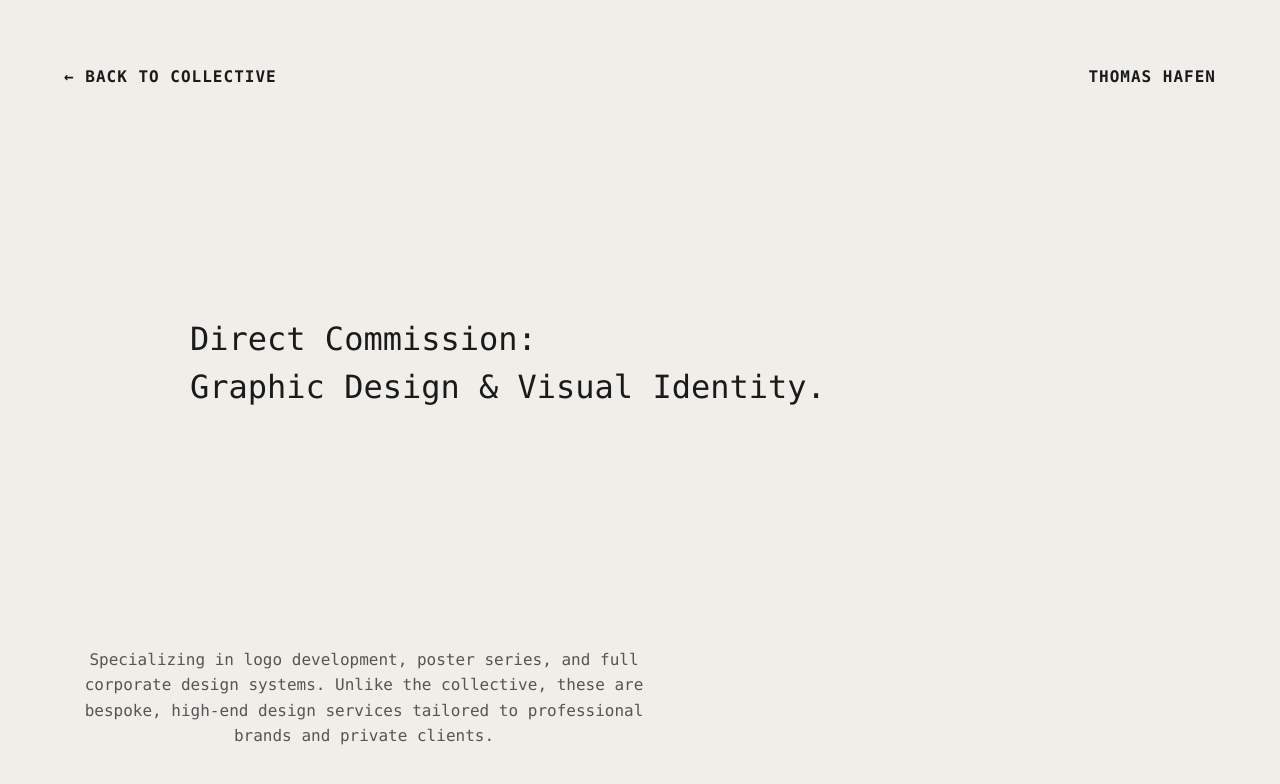
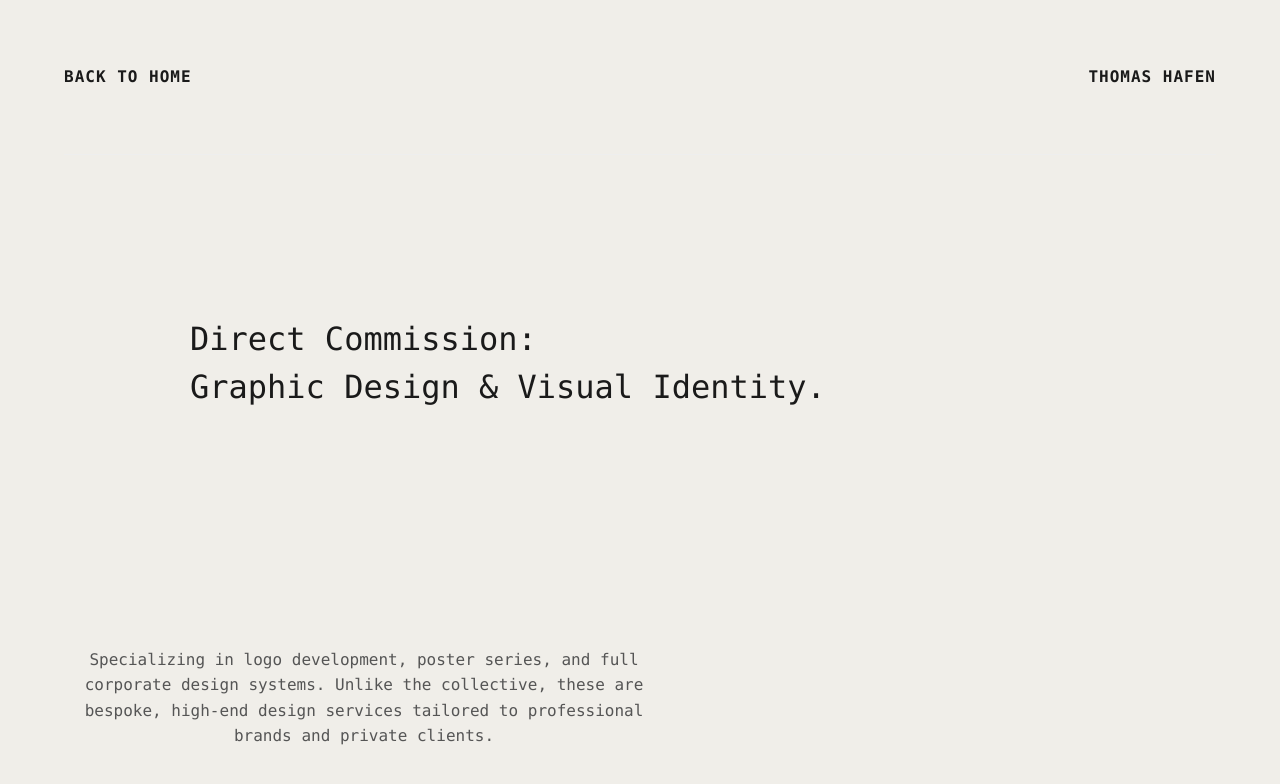
Before and after one commit to Thomas-Hafen/Website, a plain HTML site: page contact-thomas.html in a window 1280 px wide. Shown: the top 784 px of the page. Drawn offline with Linux system fonts and the light colour scheme.

Commit message:
Update contact-thomas.html

```diff
--- a/contact-thomas.html
+++ b/contact-thomas.html
@@ -9,7 +9,7 @@
 
     <div class="container">
         <header>
-            <div class="brand"><a href="index.html">← Back to Collective</a></div>
+            <div class="brand"><a href="index.html">Back to Home</a></div>
             <div class="brand">Thomas Hafen</div>
         </header>
 
```
